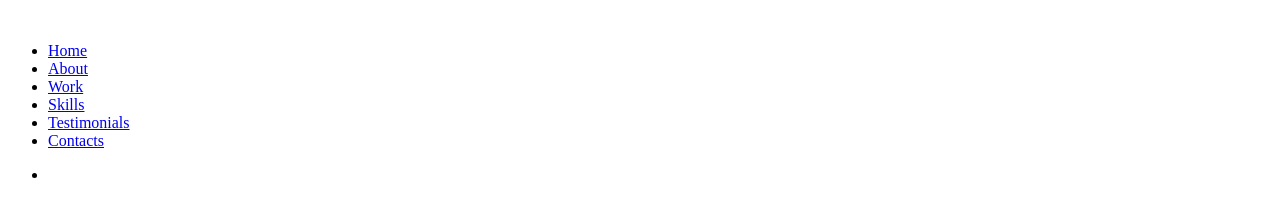
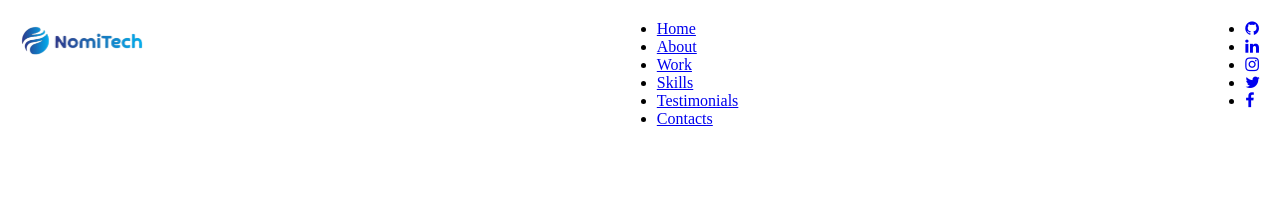
Before and after one commit to Noman-Nom/CodeSoft-Task1-Portfolio, a plain HTML site: page index.html in a window 1280 px wide. Drawn offline with Linux system fonts and the light colour scheme.

Commit message:
navbar working

```diff
--- a/index.html
+++ b/index.html
@@ -11,7 +11,7 @@
 
     <nav class="navbar">
         <div class="logo">
-            <img src="nomLogo2.png" alt="">
+            <img src="images/nomLogo2.png" alt="">
         </div>
         <ul class="list">
             <li><a href="#">Home</a></li>
@@ -23,7 +23,11 @@
 
         </ul>
         <ul class="icons">
-                <li><a href="#"></a></li>
+                <li><a href="#"><i class="fa fa-github" aria-hidden="true"></i></a></li>
+                <li><a href="#"><i class="fa fa-linkedin" aria-hidden="true"></i></a></li>
+                <li><a href="#"><i class="fa fa-instagram" aria-hidden="true"></i></a></li>
+                <li><a href="#"><i class="fa fa-twitter" aria-hidden="true"></i></a></li>
+                <li><a href="#"><i class="fa fa-facebook" aria-hidden="true"></i></a></li>
         </ul>
     </nav>
 
--- a/style.css
+++ b/style.css
@@ -0,0 +1,22 @@
+*{
+    padding: 0;
+    margin: 0;
+    box-sizing: border-box;
+}
+
+.navbar{
+    display: flex;
+    flex-direction: row;
+    justify-content: space-between;
+    /* align-items: center; */
+    padding: 20px;
+}
+
+.logo{
+
+    width: 130px;
+}
+.logo img{
+    cursor: pointer;
+    width: 100%;
+}
```
